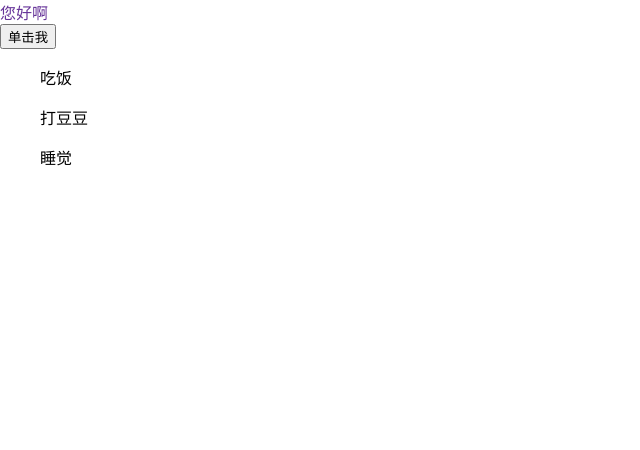
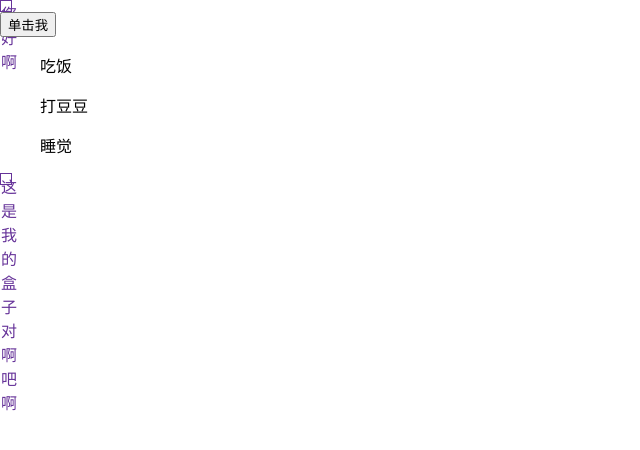
Before and after one commit to chenjinghe/-, a plain HTML site: page index.html in a window 1280 px wide. Shown: the whole page, without its empty margins (0-640 px from the left). Drawn offline with Linux system fonts and the light colour scheme.

Commit message:
这是我的提交方法

```diff
--- a/index.html
+++ b/index.html
@@ -11,7 +11,10 @@
             padding: 0;
         }
         div{
+            width: 10px;
+            height: 10px;
             color: rebeccapurple;
+            border: 1px solid ;
         }
     </style>
     </head>
@@ -23,6 +26,9 @@
         <p>打豆豆</p>
         <p>睡觉</p>
     </ul>
+    <div>
+        这是我的盒子对啊吧啊
+    </div>
 </body>
 </html>
 <script>
```
